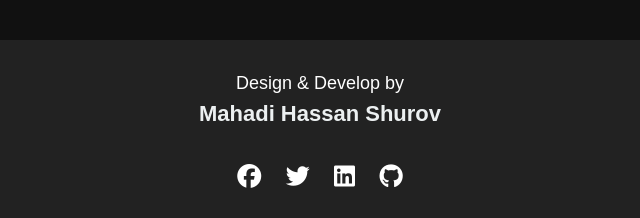
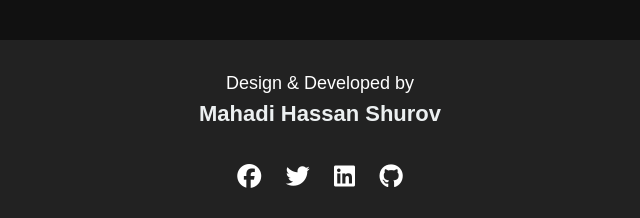
Before and after one commit to Mahadi200/task-1, a plain HTML site: page index.html in a window 1280 px wide. Shown: the part 1682-1900 px from the top of the page, 320-960 px from the left. Drawn offline with Linux system fonts and the light colour scheme.

Commit message:
splleing

```diff
--- a/index.html
+++ b/index.html
@@ -105,7 +105,7 @@
 
 
 <footer class="footer">
-    <p> Design & Develop  by <br> <strong><span class="name">Mahadi Hassan Shurov</span></strong></p>
+    <p> Design & Developed  by <br> <strong><span class="name">Mahadi Hassan Shurov</span></strong></p>
     <br>
     <div class="social-links">
         <a href="https://www.facebook.com/mhs.shurov" target="_blank" class="social-link"><i class="fab fa-facebook"></i></a>
```
